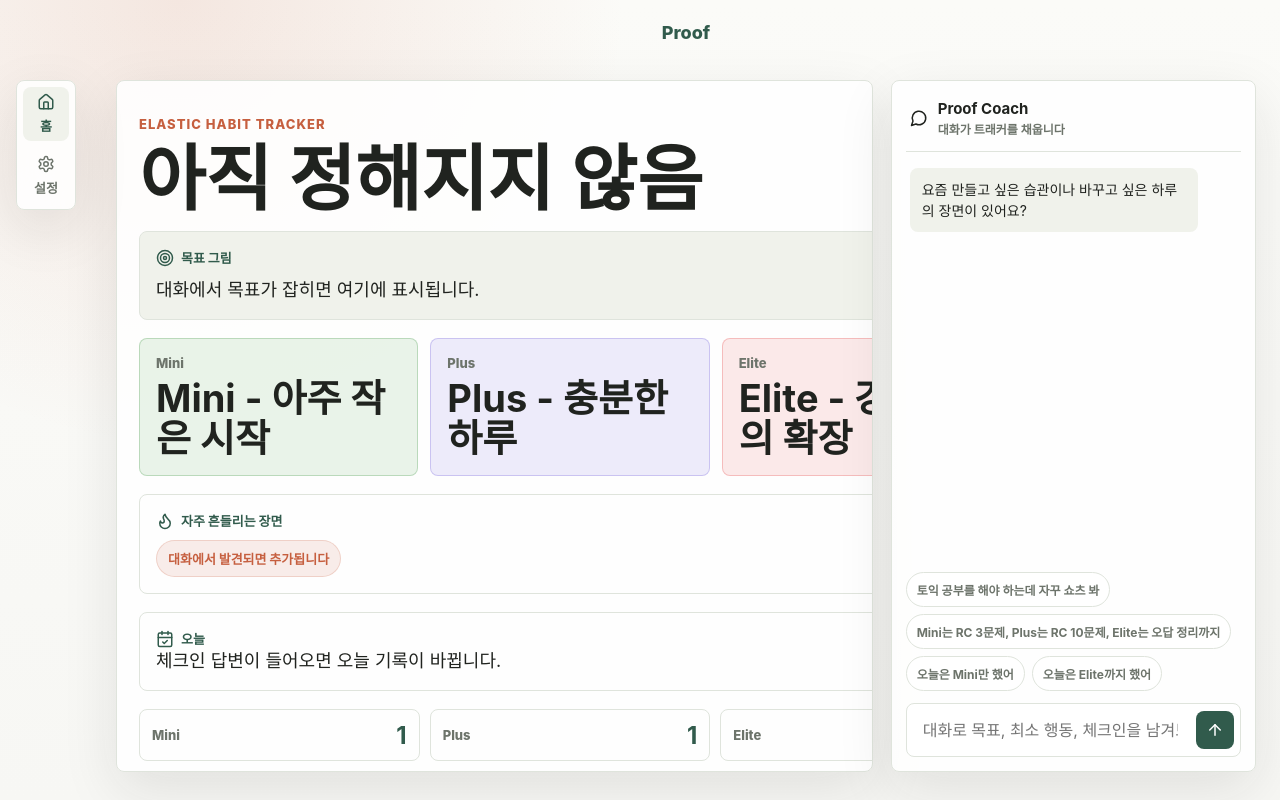
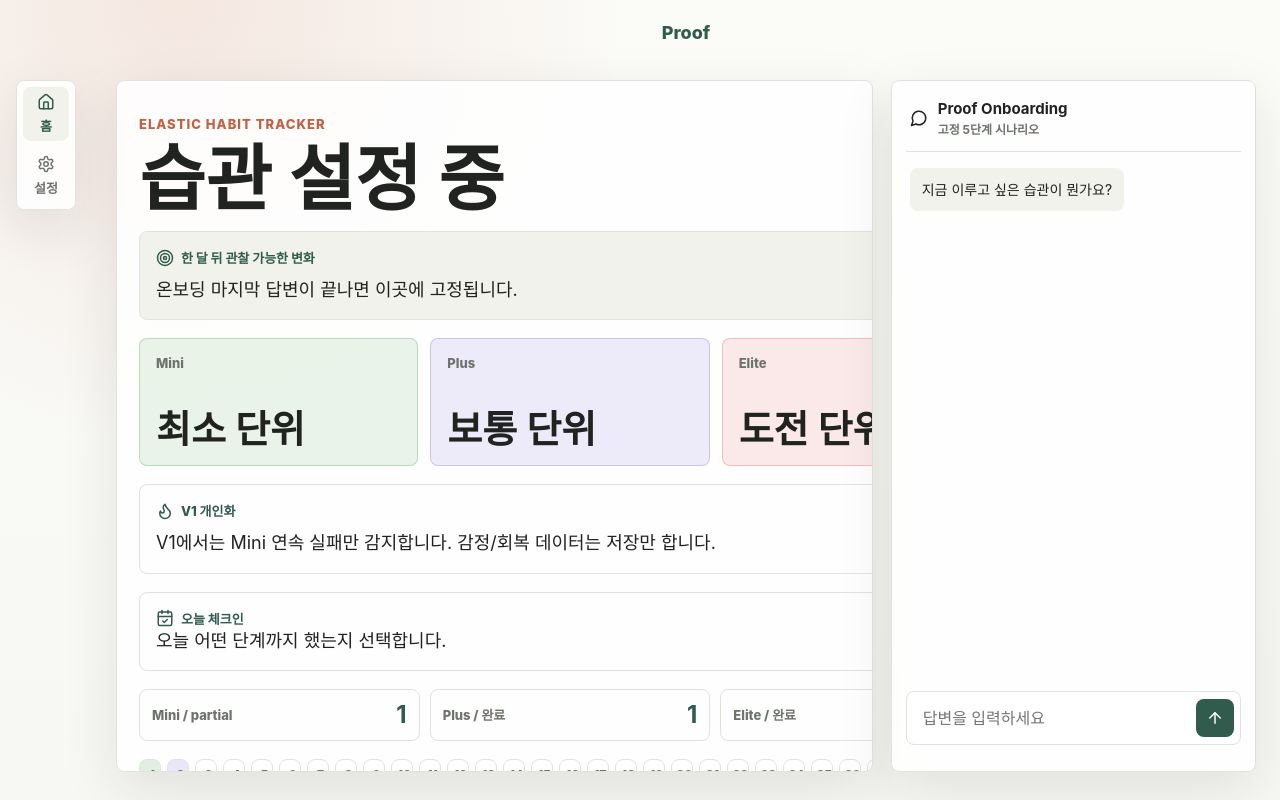
Before and after one commit to hyeongsigjo40-jpg/proof-mvp, a Next.js app: page / in a window 1280 px wide. Built offline with nearby package versions, Linux system fonts and the light colour scheme.

Commit message:
Implement fixed Elastic Habit onboarding flow

```diff
--- a/src/app/page.tsx
+++ b/src/app/page.tsx
@@ -10,134 +10,254 @@ import {
   MessageCircle,
   Minus,
   PencilLine,
+  RotateCcw,
   Target,
 } from "lucide-react";
 
-type RecordStatus = "done" | "partial" | "not_done" | "open";
 type ElasticLevel = "mini" | "plus" | "elite";
+type CheckInStatus = ElasticLevel | "not_done" | "no_response" | "open";
+type OnboardingStep =
+  | "habit"
+  | "motive"
+  | "transition"
+  | "failure_date"
+  | "feeling"
+  | "behavior"
+  | "recovery"
+  | "mini"
+  | "plus"
+  | "elite"
+  | "vision"
+  | "complete";
 
-type TrackerState = {
-  habit: string;
-  goal: string;
-  miniAction: string;
-  plusAction: string;
-  eliteAction: string;
-  patterns: string[];
-  todayStatus: RecordStatus | ElasticLevel;
-  todayNote: string;
-  records: (RecordStatus | ElasticLevel)[];
-};
-
-type ChatMessage = {
+type Message = {
   role: "assistant" | "user";
   text: string;
 };
 
-const initialTracker: TrackerState = {
-  habit: "아직 정해지지 않음",
-  goal: "대화에서 목표가 잡히면 여기에 표시됩니다.",
-  miniAction: "Mini - 아주 작은 시작",
-  plusAction: "Plus - 충분한 하루",
-  eliteAction: "Elite - 강한 날의 확장",
-  patterns: [],
-  todayStatus: "open",
-  todayNote: "",
-  records: [
-    "mini",
-    "plus",
-    "open",
-    "open",
-    "open",
-    "open",
-    "open",
-    "open",
-    "open",
-    "open",
-    "open",
-    "open",
-    "open",
-    "open",
-    "open",
-    "open",
-    "open",
-    "open",
-    "open",
-    "open",
-    "open",
-    "open",
-    "open",
-    "open",
-    "open",
-    "open",
-    "open",
-    "open",
-    "open",
-    "open",
-    "open",
-  ],
+type OnboardingData = {
+  habitName: string;
+  identityMotive: string;
+  recentFailureDate: string;
+  preBreakdownFeeling: string;
+  actualBreakdownBehavior: string;
+  recoveryMethod: string;
+  miniTask: string;
+  plusTask: string;
+  eliteTask: string;
+  monthlyVision: string;
 };
 
-const initialMessages: ChatMessage[] = [
+type DailyRecord = {
+  day: number;
+  status: CheckInStatus;
+};
+
+const emptyOnboarding: OnboardingData = {
+  habitName: "",
+  identityMotive: "",
+  recentFailureDate: "",
+  preBreakdownFeeling: "",
+  actualBreakdownBehavior: "",
+  recoveryMethod: "",
+  miniTask: "",
+  plusTask: "",
+  eliteTask: "",
+  monthlyVision: "",
+};
+
+const selfNarrativeKeywords = ["의지", "한심", "원래 그런", "이상해", "못하는 사람", "의지력"];
+
+const statusMeta = {
+  mini: { label: "Mini", icon: Check },
+  plus: { label: "Plus", icon: Check },
+  elite: { label: "Elite", icon: Check },
+  not_done: { label: "안함", icon: Circle },
+  no_response: { label: "무응답", icon: Minus },
+  open: { label: "열림", icon: PencilLine },
+};
+
+const initialRecords: DailyRecord[] = Array.from({ length: 31 }, (_, index) => ({
+  day: index + 1,
+  status: index === 0 ? "mini" : index === 1 ? "plus" : "open",
+}));
+
+const initialMessages: Message[] = [
   {
     role: "assistant",
-    text: "요즘 만들고 싶은 습관이나 바꾸고 싶은 하루의 장면이 있어요?",
+    text: "지금 이루고 싶은 습관이 뭔가요?",
   },
 ];
 
-const quickReplies = [
-  "토익 공부를 해야 하는데 자꾸 쇼츠 봐",
-  "Mini는 RC 3문제, Plus는 RC 10문제, Elite는 오답 정리까지",
-  "오늘은 Mini만 했어",
-  "오늘은 Elite까지 했어",
-];
+export default function Home() {
+  const [mode, setMode] = useState<"onboarding" | "daily">("onboarding");
+  const [step, setStep] = useState<OnboardingStep>("habit");
+  const [data, setData] = useState<OnboardingData>(emptyOnboarding);
+  const [records, setRecords] = useState<DailyRecord[]>(initialRecords);
+  const [messages, setMessages] = useState<Message[]>(initialMessages);
+  const [input, setInput] = useState("");
+  const [selectedCheckIn, setSelectedCheckIn] = useState<CheckInStatus | null>(null);
+  const [memo, setMemo] = useState("");
+  const [nextMini, setNextMini] = useState("");
+  const [nextPlus, setNextPlus] = useState("");
+  const [nextElite, setNextElite] = useState("");
+  const [miniFailureCount, setMiniFailureCount] = useState(0);
 
-const statusMeta = {
-  done: { label: "완료", icon: Check },
-  partial: { label: "일부", icon: Minus },
-  not_done: { label: "하지 않음", icon: Circle },
-  open: { label: "열림", icon: PencilLine },
-  mini: { label: "Mini", icon: Check },
-  plus: { label: "Plus", icon: Check },
-  elite: { label: "Elite", icon: Check },
-};
-
-export default function Home() {
-  const [tracker, setTracker] = useState<TrackerState>(initialTracker);
-  const [messages, setMessages] = useState<ChatMessage[]>(initialMessages);
-  const [input, setInput] = useState("");
-
-  const completionCount = useMemo(
-    () => tracker.records.filter((record) => ["mini", "plus", "elite", "done", "partial"].includes(record)).length,
-    [tracker.records],
-  );
   const levelCounts = useMemo(
     () => ({
-      mini: tracker.records.filter((record) => record === "mini").length,
-      plus: tracker.records.filter((record) => record === "plus").length,
-      elite: tracker.records.filter((record) => record === "elite").length,
+      mini: records.filter((record) => record.status === "mini").length,
+      plus: records.filter((record) => record.status === "plus").length,
+      elite: records.filter((record) => record.status === "elite").length,
+      notDone: records.filter((record) => record.status === "not_done").length,
+      noResponse: records.filter((record) => record.status === "no_response").length,
     }),
-    [tracker.records],
+    [records],
   );
+  const completedCount = levelCounts.plus + levelCounts.elite;
+  const partialCount = levelCounts.mini;
 
-  function handleSubmit(event: FormEvent<HTMLFormElement>) {
+  function handleTextSubmit(event: FormEvent<HTMLFormElement>) {
     event.preventDefault();
-    sendMessage(input);
-  }
-
-  function sendMessage(rawText: string) {
-    const text = rawText.trim();
+    const text = input.trim();
     if (!text) {
       return;
     }
 
-    const nextTracker = updateTrackerFromText(tracker, text);
-    setTracker(nextTracker);
+    setMessages((current) => [...current, { role: "user", text }]);
+    setInput("");
+    advanceOnboarding(text);
+  }
+
+  function advanceOnboarding(text: string) {
+    if (step === "habit") {
+      setData((current) => ({ ...current, habitName: text }));
+      assistant("이걸 왜 만들고 싶으세요?");
+      setStep("motive");
+      return;
+    }
+
+    if (step === "motive") {
+      setData((current) => ({ ...current, identityMotive: text }));
+      assistant(createTransitionText(text));
+      setStep("transition");
+      return;
+    }
+
+    if (step === "failure_date") {
+      setData((current) => ({ ...current, recentFailureDate: text }));
+      assistant("무너지기 직전, 기분이 어땠어요?");
+      setStep("feeling");
+      return;
+    }
+
+    if (step === "feeling") {
+      setData((current) => ({ ...current, preBreakdownFeeling: text }));
+      assistant("그때 실제로 뭘 했어요?");
+      setStep("behavior");
+      return;
+    }
+
+    if (step === "behavior") {
+      setData((current) => ({ ...current, actualBreakdownBehavior: text }));
+      assistant("그 다음엔 보통 어떻게 다시 시작해요?");
+      setStep("recovery");
+      return;
+    }
+
+    if (step === "recovery") {
+      setData((current) => ({ ...current, recoveryMethod: text }));
+      assistant(`${data.habitName || "이 습관"}을 세 단계로 나눠볼게요. Mini, 즉 최소 단위는 무엇으로 할까요?`);
+      setStep("mini");
+      return;
+    }
+
+    if (step === "mini") {
+      setData((current) => ({ ...current, miniTask: text }));
+      assistant("Plus, 즉 보통 단위는 무엇으로 할까요?");
+      setStep("plus");
+      return;
+    }
+
+    if (step === "plus") {
+      setData((current) => ({ ...current, plusTask: text }));
+      assistant("Elite, 즉 도전 단위는 무엇으로 할까요?");
+      setStep("elite");
+      return;
+    }
+
+    if (step === "elite") {
+      setData((current) => ({ ...current, eliteTask: text }));
+      assistant("이게 잘 되면, 한 달 뒤 뭐가 달라져 있을까요? 구체적이고 관찰 가능한 장면으로 적어주세요.");
+      setStep("vision");
+      return;
+    }
+
+    if (step === "vision") {
+      setData((current) => {
+        const next = { ...current, monthlyVision: text };
+        setNextMini(next.miniTask);
+        setNextPlus(next.plusTask);
+        setNextElite(next.eliteTask);
+        return next;
+      });
+      assistant("좋아요. 이제 일상 화면에는 한 달 뒤의 관찰 가능한 변화와 Mini/Plus/Elite만 두고 볼게요.");
+      setStep("complete");
+      setMode("daily");
+    }
+  }
+
+  function continueAfterTransition() {
+    assistant("최근에 못 지킨 날이 언제였어요?");
+    setStep("failure_date");
+  }
+
+  function handleCheckIn(status: Exclude<CheckInStatus, "open" | "no_response">) {
+    setSelectedCheckIn(status);
+  }
+
+  function saveDailyCheckIn() {
+    if (!selectedCheckIn) {
+      return;
+    }
+
+    const note = createDailyNote(selectedCheckIn, memo);
+    const hasSelfNarrative = selfNarrativeKeywords.some((keyword) => memo.includes(keyword));
     setMessages((current) => [
       ...current,
-      { role: "user", text },
-      { role: "assistant", text: createAssistantReply(nextTracker, text) },
+      { role: "user", text: note },
+      ...(hasSelfNarrative
+        ? [
+            {
+              role: "assistant" as const,
+              text: "기억하시죠, 오늘은 그 사람인지가 아니라 이 행동을 했는지만 보기로 했었죠",
+            },
+          ]
+        : []),
+      { role: "assistant", text: "오늘 기록을 반영했어요. 이제 내일의 세 단계는 그대로 둘지 조정할지 확인해볼게요." },
     ]);
-    setInput("");
+
+    setRecords((current) => current.map((record) => (record.day === 3 ? { ...record, status: selectedCheckIn } : record)));
+    setMiniFailureCount((current) => (selectedCheckIn === "not_done" ? current + 1 : 0));
+    setMemo("");
+  }
+
+  function saveNextPlan() {
+    setData((current) => ({
+      ...current,
+      miniTask: nextMini || current.miniTask,
+      plusTask: nextPlus || current.plusTask,
+      eliteTask: nextElite || current.eliteTask,
+    }));
+    assistant("내일 계획을 반영했어요. Mini는 계속 가장 쉽게 시작할 수 있는 단위로 유지합니다.");
+  }
+
+  function markNoResponse() {
+    setRecords((current) => current.map((record) => (record.day === 3 ? { ...record, status: "no_response" } : record)));
+    assistant("응답 없음으로 구분해둘게요. 시스템이 임의로 하지 않음으로 판정하지 않습니다.");
+  }
+
+  function assistant(text: string) {
+    setMessages((current) => [...current, { role: "assistant", text }]);
   }
 
   return (
@@ -146,83 +266,83 @@ export default function Home() {
         <div className="tracker-header">
           <div>
             <p className="eyebrow">Elastic Habit Tracker</p>
-            <h1>{tracker.habit}</h1>
+            <h1>{data.habitName || "습관 설정 중"}</h1>
           </div>
           <div className="tracker-score">
-            <strong>{completionCount}</strong>
-            <span>이번 주 실행</span>
+            <strong>{completedCount}</strong>
+            <span>Plus/Elite 완료</span>
           </div>
         </div>
 
         <section className="tracker-band goal-band">
           <div className="band-title">
             <Target size={18} aria-hidden="true" />
-            <span>목표 그림</span>
+            <span>한 달 뒤 관찰 가능한 변화</span>
           </div>
-          <p>{tracker.goal}</p>
+          <p>{data.monthlyVision || "온보딩 마지막 답변이 끝나면 이곳에 고정됩니다."}</p>
         </section>
 
         <div className="elastic-grid">
           <section className="tracker-tile level-mini">
             <span>Mini</span>
-            <strong>{tracker.miniAction}</strong>
+            <strong>{data.miniTask || "최소 단위"}</strong>
           </section>
           <section className="tracker-tile level-plus">
             <span>Plus</span>
-            <strong>{tracker.plusAction}</strong>
+            <strong>{data.plusTask || "보통 단위"}</strong>
           </section>
           <section className="tracker-tile level-elite">
             <span>Elite</span>
-            <strong>{tracker.eliteAction}</strong>
+            <strong>{data.eliteTask || "도전 단위"}</strong>
           </section>
         </div>
 
         <section className="tracker-band">
           <div className="band-title">
             <Flame size={18} aria-hidden="true" />
-            <span>자주 흔들리는 장면</span>
+            <span>V1 개인화</span>
           </div>
-          <div className="pattern-list">
-            {tracker.patterns.length ? (
-              tracker.patterns.map((pattern) => <span key={pattern}>{pattern}</span>)
-            ) : (
-              <span>대화에서 발견되면 추가됩니다</span>
-            )}
-          </div>
+          <p>
+            {miniFailureCount >= 3
+              ? "Mini를 더 쉽게 조정해볼까요?"
+              : "V1에서는 Mini 연속 실패만 감지합니다. 감정/회복 데이터는 저장만 합니다."}
+          </p>
         </section>
 
         <section className="today-strip">
           <div>
             <div className="band-title">
               <CalendarCheck size={18} aria-hidden="true" />
-              <span>오늘</span>
+              <span>오늘 체크인</span>
             </div>
-            <p>{tracker.todayNote || "체크인 답변이 들어오면 오늘 기록이 바뀝니다."}</p>
+            <p>{selectedCheckIn ? createDailyNote(selectedCheckIn, memo) : "오늘 어떤 단계까지 했는지 선택합니다."}</p>
           </div>
-          <span className={`tracker-status ${tracker.todayStatus}`}>{statusMeta[tracker.todayStatus].label}</span>
+          <span className={`tracker-status ${selectedCheckIn || "open"}`}>
+            {statusMeta[selectedCheckIn || "open"].label}
+          </span>
         </section>
 
         <section className="scorecard-strip" aria-label="이번 달 Mini Plus Elite 카운트">
           <div>
-            <span>Mini</span>
-            <strong>{levelCounts.mini}</strong>
+            <span>Mini / partial</span>
+            <strong>{partialCount}</strong>
           </div>
           <div>
-            <span>Plus</span>
+            <span>Plus / 완료</span>
             <strong>{levelCounts.plus}</strong>
           </div>
           <div>
-            <span>Elite</span>
+            <span>Elite / 완료</span>
             <strong>{levelCounts.elite}</strong>
           </div>
         </section>
 
         <section className="month-grid" aria-label="이번 달 기록">
-          {tracker.records.map((record, index) => {
-            const Icon = statusMeta[record].icon;
+          {records.map((record) => {
+            const Icon = statusMeta[record.status].icon;
             return (
-              <div className={`day-cell ${record}`} key={`${record}-${index}`}>
-                <span>{index + 1}</span>
+              <div className={`day-cell ${record.status}`} key={record.day}>
+                <span>{record.day}</span>
                 <Icon size={17} aria-hidden="true" />
               </div>
             );
@@ -230,12 +350,12 @@ export default function Home() {
         </section>
       </section>
 
-      <aside className="chat-panel" aria-label="AI coach chat">
+      <aside className="chat-panel" aria-label="Proof onboarding and check-in">
         <div className="chat-title">
           <MessageCircle size={18} aria-hidden="true" />
           <div>
-            <strong>Proof Coach</strong>
-            <span>대화가 트래커를 채웁니다</span>
+            <strong>{mode === "onboarding" ? "Proof Onboarding" : "Daily Check-in"}</strong>
+            <span>{mode === "onboarding" ? "고정 5단계 시나리오" : "순수 과제 중심 체크인"}</span>
           </div>
         </div>
 
@@ -247,118 +367,180 @@ export default function Home() {
           ))}
         </div>
 
-        <div className="quick-replies">
-          {quickReplies.map((reply) => (
-            <button key={reply} onClick={() => sendMessage(reply)} type="button">
-              {reply}
-            </button>
-          ))}
-        </div>
-
-        <form className="chat-composer" onSubmit={handleSubmit}>
-          <input
-            aria-label="메시지"
-            value={input}
-            onChange={(event) => setInput(event.target.value)}
-            placeholder="대화로 목표, 최소 행동, 체크인을 남겨보세요"
+        {mode === "onboarding" ? (
+          <OnboardingComposer
+            input={input}
+            setInput={setInput}
+            step={step}
+            onSubmit={handleTextSubmit}
+            onContinue={continueAfterTransition}
           />
-          <button aria-label="보내기" type="submit">
-            <ArrowUp size={18} aria-hidden="true" />
-          </button>
-        </form>
+        ) : (
+          <DailyCheckIn
+            data={data}
+            memo={memo}
+            nextElite={nextElite}
+            nextMini={nextMini}
+            nextPlus={nextPlus}
+            selectedCheckIn={selectedCheckIn}
+            setMemo={setMemo}
+            setNextElite={setNextElite}
+            setNextMini={setNextMini}
+            setNextPlus={setNextPlus}
+            onCheckIn={handleCheckIn}
+            onNoResponse={markNoResponse}
+            onSaveCheckIn={saveDailyCheckIn}
+            onSavePlan={saveNextPlan}
+          />
+        )}
       </aside>
     </main>
   );
 }
 
-function updateTrackerFromText(current: TrackerState, text: string): TrackerState {
-  const lower = text.toLowerCase();
-  const next: TrackerState = {
-    ...current,
-    patterns: [...current.patterns],
-    records: [...current.records],
-  };
-
-  if (text.includes("토익") || lower.includes("toeic")) {
-    next.habit = "토익 공부";
-    next.goal = "저녁에 책상으로 돌아와 문제를 풀고 기록을 남기는 하루";
+function OnboardingComposer({
+  input,
+  onContinue,
+  onSubmit,
+  setInput,
+  step,
+}: {
+  input: string;
+  onContinue: () => void;
+  onSubmit: (event: FormEvent<HTMLFormElement>) => void;
+  setInput: (value: string) => void;
+  step: OnboardingStep;
+}) {
+  if (step === "transition") {
+    return (
+      <button className="primary-button" onClick={onContinue} type="button">
+        최근 실패 구체화로
+      </button>
+    );
   }
 
-  if (text.includes("운동")) {
-    next.habit = "운동";
-    next.goal = "몸을 움직이는 시간을 하루 안에 작게라도 확보하는 흐름";
-  }
-
-  next.miniAction = extractLevelAction(text, "Mini") ?? next.miniAction;
-  next.plusAction = extractLevelAction(text, "Plus") ?? next.plusAction;
-  next.eliteAction = extractLevelAction(text, "Elite") ?? next.eliteAction;
-
-  if (text.includes("최소") && next.miniAction === "Mini - 아주 작은 시작") {
-    const minimumMatch = text.match(/최소(?:는|로|:)?\s?(?:RC\s?)?(\d+)\s?(문제|분|개|쪽|페이지)?/i);
-    if (minimumMatch) {
-      const unit = minimumMatch[2] ?? "문제";
-      next.miniAction = text.includes("RC") ? `RC ${minimumMatch[1]}${unit}` : `${minimumMatch[1]}${unit}`;
-    }
-  }
-
-  for (const pattern of ["쇼츠", "침대", "유튜브", "인스타", "폰", "퇴근 후", "피곤"]) {
-    if (text.includes(pattern) && !next.patterns.includes(pattern)) {
-      next.patterns.push(pattern);
-    }
-  }
-
-  if (text.includes("했어") || text.includes("했다") || text.includes("완료")) {
-    next.todayStatus = text.includes("Elite")
-      ? "elite"
-      : text.includes("Plus")
-        ? "plus"
-        : text.includes("Mini") || text.includes("만") || text.includes("조금")
-          ? "mini"
-          : text.includes("못")
-            ? "not_done"
-            : "plus";
-    next.todayNote = text;
-    next.records[2] = next.todayStatus;
-  }
-
-  if (text.includes("못 했") || text.includes("못했") || text.includes("안 했") || text.includes("안했")) {
-    next.todayStatus = "not_done";
-    next.todayNote = text;
-    next.records[2] = "not_done";
-  }
-
-  return next;
+  return (
+    <form className="chat-composer" onSubmit={onSubmit}>
+      <input
+        aria-label="온보딩 답변"
+        value={input}
+        onChange={(event) => setInput(event.target.value)}
+        placeholder={step === "complete" ? "온보딩 완료" : "답변을 입력하세요"}
+        disabled={step === "complete"}
+      />
+      <button aria-label="보내기" disabled={step === "complete"} type="submit">
+        <ArrowUp size={18} aria-hidden="true" />
+      </button>
+    </form>
+  );
 }
 
-function createAssistantReply(tracker: TrackerState, text: string) {
-  if (tracker.todayStatus === "mini") {
-    return "Mini로 기록했어요. 작은 실행도 그날에 맞게 휘어진 성공으로 남겨둘게요.";
-  }
+function DailyCheckIn({
+  data,
+  memo,
+  nextElite,
+  nextMini,
+  nextPlus,
+  selectedCheckIn,
+  setMemo,
+  setNextElite,
+  setNextMini,
+  setNextPlus,
+  onCheckIn,
+  onNoResponse,
+  onSaveCheckIn,
+  onSavePlan,
+}: {
+  data: OnboardingData;
+  memo: string;
+  nextElite: string;
+  nextMini: string;
+  nextPlus: string;
+  selectedCheckIn: CheckInStatus | null;
+  setMemo: (value: string) => void;
+  setNextElite: (value: string) => void;
+  setNextMini: (value: string) => void;
+  setNextPlus: (value: string) => void;
+  onCheckIn: (status: Exclude<CheckInStatus, "open" | "no_response">) => void;
+  onNoResponse: () => void;
+  onSaveCheckIn: () => void;
+  onSavePlan: () => void;
+}) {
+  return (
+    <div className="daily-panel">
+      <section className="daily-card">
+        <strong>오늘 {data.habitName} 중 뭘 했어요?</strong>
+        <div className="checkin-buttons">
+          <button className={selectedCheckIn === "mini" ? "selected mini" : "mini"} onClick={() => onCheckIn("mini")} type="button">
+            Mini
+          </button>
+          <button className={selectedCheckIn === "plus" ? "selected plus" : "plus"} onClick={() => onCheckIn("plus")} type="button">
+            Plus
+          </button>
+          <button className={selectedCheckIn === "elite" ? "selected elite" : "elite"} onClick={() => onCheckIn("elite")} type="button">
+            Elite
+          </button>
+          <button
+            className={selectedCheckIn === "not_done" ? "selected not-done" : "not-done"}
+            onClick={() => onCheckIn("not_done")}
+            type="button"
+          >
+            안함
+          </button>
+        </div>
+        <textarea
+          value={memo}
+          onChange={(event) => setMemo(event.target.value)}
+          placeholder="선택 메모. 자기비난 키워드가 들어오면 고정 전환 문장을 다시 보여줍니다."
+          rows={3}
+        />
+        <div className="daily-actions">
+          <button className="secondary-action no-margin" onClick={onNoResponse} type="button">
+            무응답으로 보기
+          </button>
+          <button className="primary-button" disabled={!selectedCheckIn} onClick={onSaveCheckIn} type="button">
+            체크인 저장
+          </button>
+        </div>
+      </section>
 
-  if (tracker.todayStatus === "plus") {
-    return "Plus로 기록했어요. 오늘의 충분한 실행으로 왼쪽 월간 트래커에 반영했어요.";
-  }
-
-  if (tracker.todayStatus === "elite") {
-    return "Elite까지 반영했어요. 강한 날의 확장 실행으로 기록합니다.";
-  }
-
-  if (tracker.todayStatus === "not_done") {
-    return "기록했어요. 지금은 평가보다 장면이 중요해요. 다음 계획에서는 이 패턴을 피하는 첫 행동을 같이 잡아볼게요.";
-  }
-
-  if (text.includes("Mini") || text.includes("Plus") || text.includes("Elite")) {
-    return "Mini, Plus, Elite 단계를 트래커에 반영했어요. 오늘은 어느 강도까지 했는지도 대화로 남길 수 있어요.";
-  }
-
-  if (tracker.habit !== "아직 정해지지 않음") {
-    return "좋아요. 목표 장면을 왼쪽에 잡아뒀어요. Mini, Plus, Elite 세 단계로 나눠볼까요?";
-  }
-
-  return "좋아요. 그 장면을 조금 더 구체화해볼게요. 언제, 어디서, 무엇을 하면 충분한 하루에 가까울까요?";
+      <section className="daily-card">
+        <strong>내일 Mini / Plus / Elite 계획</strong>
+        <label>
+          <span>Mini</span>
+          <input value={nextMini} onChange={(event) => setNextMini(event.target.value)} placeholder={data.miniTask} />
+        </label>
+        <label>
+          <span>Plus</span>
+          <input value={nextPlus} onChange={(event) => setNextPlus(event.target.value)} placeholder={data.plusTask} />
+        </label>
+        <label>
+          <span>Elite</span>
+          <input value={nextElite} onChange={(event) => setNextElite(event.target.value)} placeholder={data.eliteTask} />
+        </label>
+        <button className="primary-button" onClick={onSavePlan} type="button">
+          내일 계획 확인
+        </button>
+      </section>
+    </div>
+  );
 }
 
-function extractLevelAction(text: string, level: "Mini" | "Plus" | "Elite") {
-  const match = text.match(new RegExp(`${level}(?:는|은|:)?\\s?([^,]+)`, "i"));
-  return match?.[1]?.trim() ?? null;
+function createTransitionText(identityMotive: string) {
+  return `그러니까 ${summarizeMotive(identityMotive)}이 진짜 이유시네요. 그거 충분히 이해돼요.
+근데 그걸 매일 도달했는지로 재려고 하면 오히려 매일 흔들릴 수 있어요.
+그래서 지금부터는 '그런 사람인지'가 아니라 '오늘 이 행동을 했는지'만 보려고 해요.`;
 }
+
+function summarizeMotive(value: string) {
+  const trimmed = value.trim();
+  if (trimmed.length <= 34) {
+    return trimmed;
+  }
+  return `${trimmed.slice(0, 34)}...`;
+}
+
+function createDailyNote(status: CheckInStatus, memo: string) {
+  const statusText = status === "not_done" ? "안함" : status === "no_response" ? "무응답" : status;
+  return memo ? `${statusText}: ${memo}` : statusText;
+}
```
Also changed, not shown: src/app/globals.css (+89 -0 lines).
